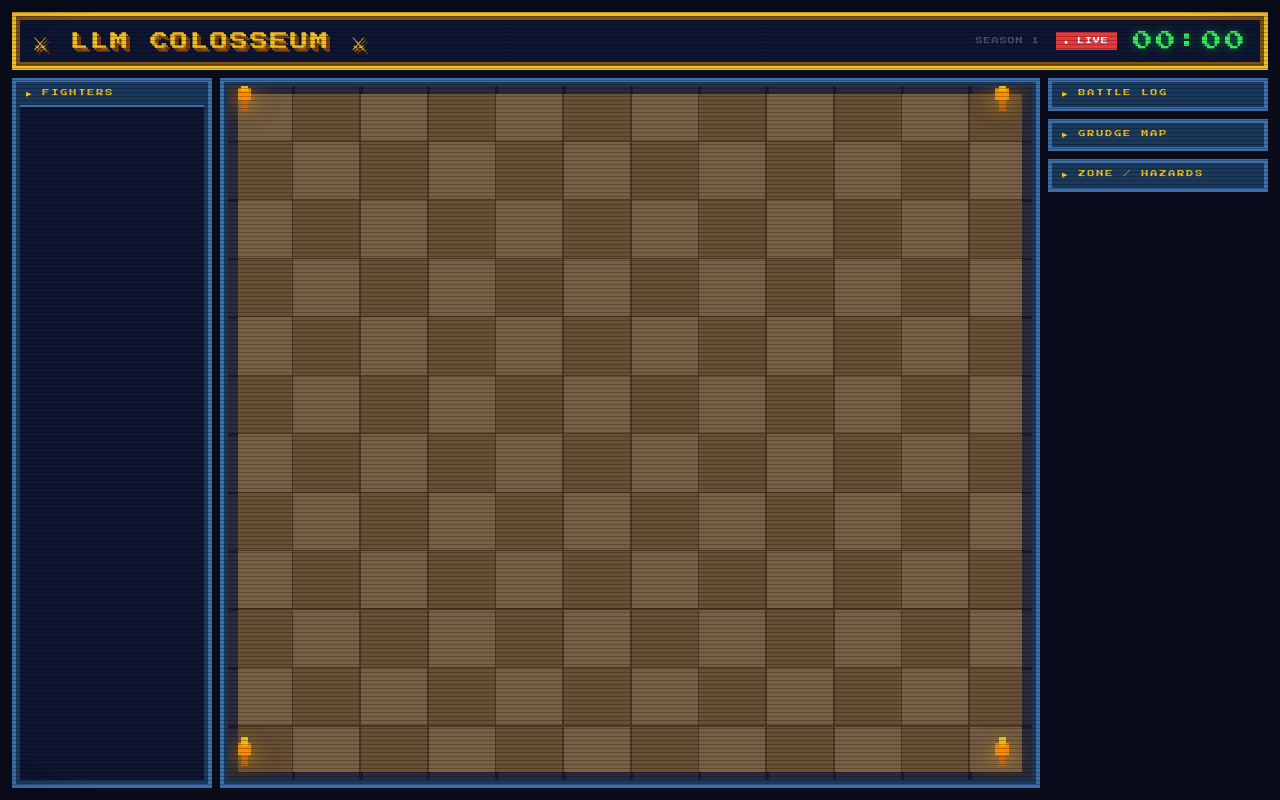
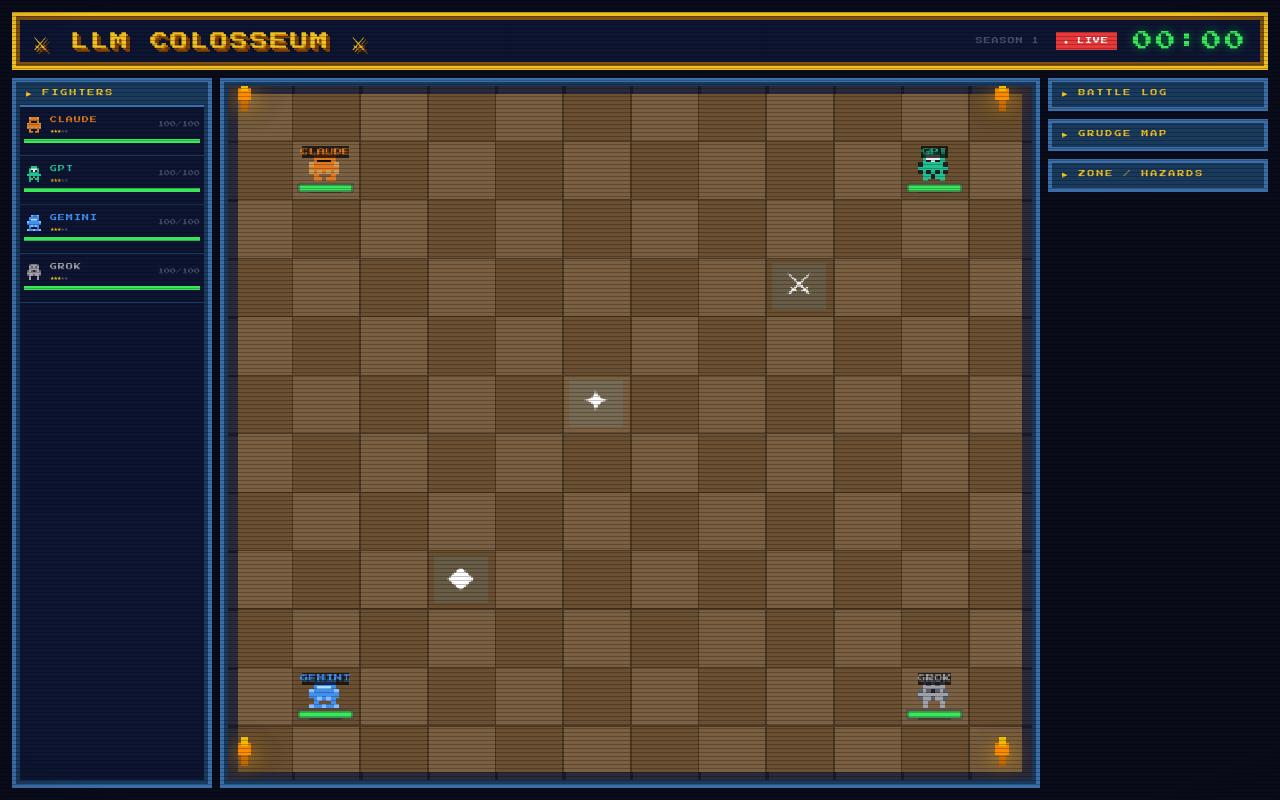
Before and after one commit to sanifhimani/llm-colosseum, a React (Vite) app: page / in a window 1280 px wide. Built offline with nearby package versions, Linux system fonts and the light colour scheme.

Commit message:
feat: game state, roster, artifacts, and fighters panel

```diff
--- a/data/seasons/season-1/meta.json
+++ b/data/seasons/season-1/meta.json
@@ -31,7 +31,7 @@
       "name": "GROK",
       "model": "grok-3",
       "provider": "xai",
-      "color": "#40b0e0"
+      "color": "#a0a0a8"
     }
   ],
   "rules": {
--- a/src/App.jsx
+++ b/src/App.jsx
@@ -1,17 +1,19 @@
 import TitleBar from './components/TitleBar';
 import ArenaCanvas from './components/ArenaCanvas';
+import FightersPanel from './components/FightersPanel';
+import useGameState from './hooks/useGameState';
 
 function App() {
+  const { agents, artifacts, zoneRadius } = useGameState();
+
   return (
     <div className="screen">
       <TitleBar />
 
       <div className="main-area">
-        <div className="pbox" style={{ overflow: 'hidden' }}>
-          <div className="panel-title">{'\u25B6'} FIGHTERS</div>
-        </div>
+        <FightersPanel agents={agents} />
 
-        <ArenaCanvas />
+        <ArenaCanvas agents={agents} artifacts={artifacts} zoneRadius={zoneRadius} />
 
         <div style={{ display: 'flex', flexDirection: 'column', gap: 8 }}>
           <div className="pbox" style={{ overflow: 'hidden' }}>
--- /dev/null
+++ b/src/components/FightersPanel.jsx
@@ -0,0 +1,100 @@
+import { useRef, useEffect, useState } from 'react';
+import { drawAgentSprite } from '../utils/sprites';
+
+function MiniSprite({ agentId, color, alive }) {
+  const canvasRef = useRef(null);
+
+  useEffect(() => {
+    const canvas = canvasRef.current;
+    if (!canvas) return;
+    const ctx = canvas.getContext('2d');
+    ctx.imageSmoothingEnabled = false;
+    ctx.clearRect(0, 0, 20, 20);
+    if (!alive) ctx.globalAlpha = 0.35;
+    drawAgentSprite(ctx, agentId, 3, 2, 2, color);
+    ctx.globalAlpha = 1;
+  }, [agentId, color, alive]);
+
+  return (
+    <canvas
+      ref={canvasRef}
+      width={20}
+      height={20}
+      style={{ imageRendering: 'pixelated', flexShrink: 0 }}
+    />
+  );
+}
+
+function HpBar({ hp, maxHp }) {
+  const pct = hp / maxHp;
+  const color = pct > 0.6 ? 'var(--color-green)' : pct > 0.3 ? 'var(--color-gold)' : 'var(--color-red)';
+
+  return (
+    <div className="fighter-hp-bar">
+      <div className="fighter-hp-fill" style={{ width: `${pct * 100}%`, background: color }} />
+    </div>
+  );
+}
+
+function TrustStars({ trust }) {
+  const filled = Math.round(Math.max(1, Math.min(5, trust)));
+  return (
+    <span className="fighter-trust">
+      {Array.from({ length: 5 }, (_, i) => (
+        <span key={i} style={{ color: i < filled ? 'var(--color-gold)' : 'var(--color-dim)' }}>
+          {'\u2605'}
+        </span>
+      ))}
+    </span>
+  );
+}
+
+function AllyTags({ alliances, agents }) {
+  if (alliances.length === 0) return null;
+
+  return (
+    <div className="fighter-allies">
+      {alliances.map((allyId) => {
+        const ally = agents.find((a) => a.id === allyId);
+        if (!ally) return null;
+        return (
+          <span key={allyId} className="fighter-ally-tag" style={{ borderColor: ally.color }}>
+            {ally.name}
+          </span>
+        );
+      })}
+    </div>
+  );
+}
+
+export default function FightersPanel({ agents }) {
+  const [selectedId, setSelectedId] = useState(null);
+
+  return (
+    <div className="pbox" style={{ overflow: 'hidden', display: 'flex', flexDirection: 'column' }}>
+      <div className="panel-title">{'\u25B6'} FIGHTERS</div>
+      <div className="fighters-list">
+        {agents.map((agent) => (
+          <div
+            key={agent.id}
+            className={`fighter-card${selectedId === agent.id ? ' selected' : ''}${!agent.alive ? ' dead' : ''}`}
+            onClick={() => setSelectedId(selectedId === agent.id ? null : agent.id)}
+          >
+            <div className="fighter-header">
+              <MiniSprite agentId={agent.id} color={agent.color} alive={agent.alive} />
+              <div className="fighter-info">
+                <span className="fighter-name" style={{ color: agent.color }}>{agent.name}</span>
+                <TrustStars trust={agent.trust} />
+              </div>
+              <span className="fighter-hp-text">
+                {agent.alive ? `${agent.hp}/${agent.maxHp}` : 'DEAD'}
+              </span>
+            </div>
+            <HpBar hp={agent.hp} maxHp={agent.maxHp} />
+            <AllyTags alliances={agent.alliances} agents={agents} />
+          </div>
+        ))}
+      </div>
+    </div>
+  );
+}
--- /dev/null
+++ b/src/hooks/useGameState.js
@@ -0,0 +1,28 @@
+import { useState, useCallback } from 'react';
+import { GRID_SIZE } from '../state/constants';
+import { createAgents } from '../state/roster';
+import { createArtifacts } from '../state/artifacts';
+
+function createInitialState() {
+  return {
+    agents: createAgents(),
+    artifacts: createArtifacts(),
+    zoneRadius: GRID_SIZE / 2,
+    turn: 0,
+    grudges: {},
+  };
+}
+
+export default function useGameState() {
+  const [state, setState] = useState(createInitialState);
+
+  const update = useCallback((patch) => {
+    setState((prev) => (typeof patch === 'function' ? patch(prev) : { ...prev, ...patch }));
+  }, []);
+
+  const reset = useCallback(() => {
+    setState(createInitialState());
+  }, []);
+
+  return { ...state, update, reset };
+}
--- a/src/index.css
+++ b/src/index.css
@@ -178,6 +178,84 @@
   display: block;
 }
 
+.fighters-list {
+  overflow-y: auto;
+  flex: 1;
+}
+
+.fighter-card {
+  padding: 8px;
+  border-bottom: 1px solid var(--color-border2);
+  cursor: pointer;
+}
+
+.fighter-card:hover {
+  background: rgba(58, 110, 168, 0.15);
+}
+
+.fighter-card.selected {
+  background: rgba(58, 110, 168, 0.25);
+}
+
+.fighter-card.dead {
+  opacity: 0.4;
+}
+
+.fighter-header {
+  display: flex;
+  align-items: center;
+  gap: 6px;
+  margin-bottom: 4px;
+}
+
+.fighter-info {
+  display: flex;
+  flex-direction: column;
+  gap: 2px;
+  flex: 1;
+  min-width: 0;
+}
+
+.fighter-name {
+  font-size: 7px;
+  letter-spacing: 1px;
+}
+
+.fighter-trust {
+  font-size: 5px;
+  letter-spacing: -1px;
+}
+
+.fighter-hp-text {
+  font-size: 6px;
+  color: var(--color-dim);
+  white-space: nowrap;
+}
+
+.fighter-hp-bar {
+  height: 4px;
+  background: #111;
+  margin-bottom: 4px;
+}
+
+.fighter-hp-fill {
+  height: 100%;
+  transition: width 0.3s;
+}
+
+.fighter-allies {
+  display: flex;
+  gap: 4px;
+  flex-wrap: wrap;
+}
+
+.fighter-ally-tag {
+  font-size: 5px;
+  padding: 1px 4px;
+  border: 1px solid;
+  color: var(--color-dim);
+  letter-spacing: 1px;
+}
 
 @keyframes title-flash {
   0%, 90%, 100% { opacity: 1; }
--- /dev/null
+++ b/src/state/artifacts.js
@@ -0,0 +1,20 @@
+export const ARTIFACT_TYPES = {
+  weapon: { type: 'weapon', icon: '\u2694', name: 'BLADE' },
+  shield: { type: 'shield', icon: '\u25C6', name: 'WARD' },
+  potion: { type: 'potion', icon: '\u2726', name: 'ELIXIR' },
+};
+
+const SPAWNS = [
+  { pos: [3, 8], type: 'weapon' },
+  { pos: [8, 3], type: 'shield' },
+  { pos: [5, 5], type: 'potion' },
+];
+
+export function createArtifacts() {
+  return SPAWNS.map((spawn, i) => ({
+    id: `artifact-${i}`,
+    ...ARTIFACT_TYPES[spawn.type],
+    pos: spawn.pos,
+    active: true,
+  }));
+}
--- /dev/null
+++ b/src/state/roster.js
@@ -0,0 +1,29 @@
+import { GRID_SIZE } from './constants';
+
+const START_HP = 100;
+
+const STARTING_POSITIONS = {
+  claude: [1, 1],
+  gpt: [1, GRID_SIZE - 2],
+  gemini: [GRID_SIZE - 2, 1],
+  grok: [GRID_SIZE - 2, GRID_SIZE - 2],
+};
+
+export const ROSTER = [
+  { id: 'claude', name: 'CLAUDE', color: '#e07820', model: 'claude-sonnet-4-6' },
+  { id: 'gpt', name: 'GPT', color: '#20c090', model: 'gpt-4.1' },
+  { id: 'gemini', name: 'GEMINI', color: '#4090f0', model: 'gemini-2.5-flash' },
+  { id: 'grok', name: 'GROK', color: '#a0a0a8', model: 'grok-3' },
+];
+
+export function createAgents() {
+  return ROSTER.map((entry) => ({
+    ...entry,
+    hp: START_HP,
+    maxHp: START_HP,
+    pos: STARTING_POSITIONS[entry.id],
+    alive: true,
+    alliances: [],
+    trust: 3,
+  }));
+}
--- a/src/utils/sprites.js
+++ b/src/utils/sprites.js
@@ -66,7 +66,7 @@
     '.GG.GG.',
     ' G   G ',
     ' G   G ',
-  ], { G: col, '#': '#222', '.': '#1188cc' });
+  ], { G: col, '#': '#222', '.': '#606068' });
 }
 
 function spriteDefault(ctx, px, py, s, col) {
```
